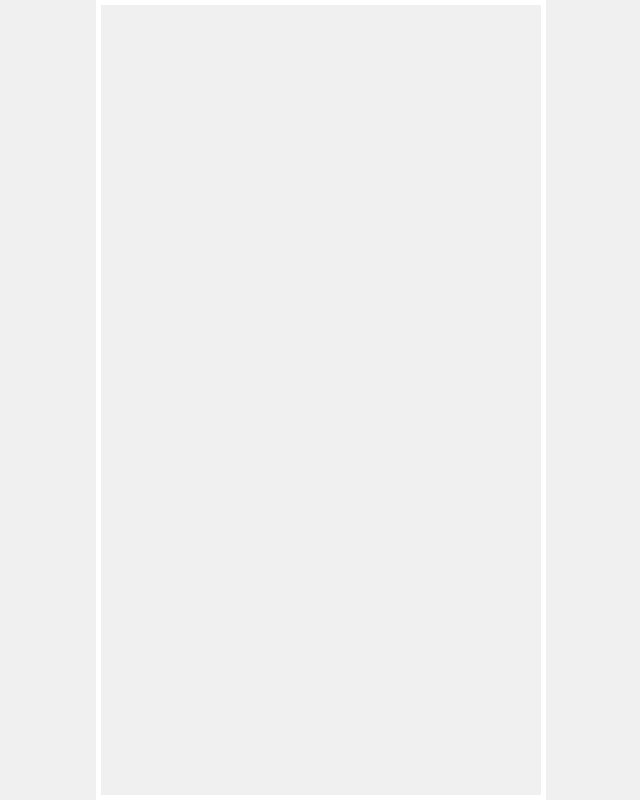
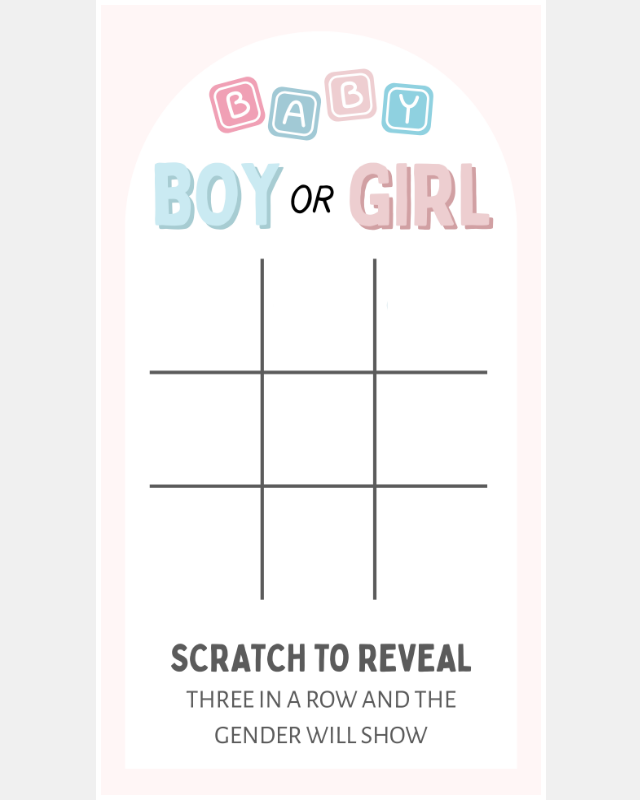
Before and after one commit to paulinam12/1, a plain HTML site: page index.html in a window 1280 px wide. Shown: the whole page, without its empty margins (319-959 px from the left). Drawn offline with Linux system fonts and the light colour scheme.

Commit message:
Update index.html

```diff
--- a/index.html
+++ b/index.html
@@ -88,7 +88,7 @@
 
       // Load the front image
       const frontImage = new Image();
-      frontImage.src = './images/front.jpeg';
+      frontImage.src = 'images/front.png';
       frontImage.onload = () => {
         ctx.drawImage(frontImage, 0, 0, containerWidth, containerHeight);
         ctx.globalCompositeOperation = 'destination-out';
```
